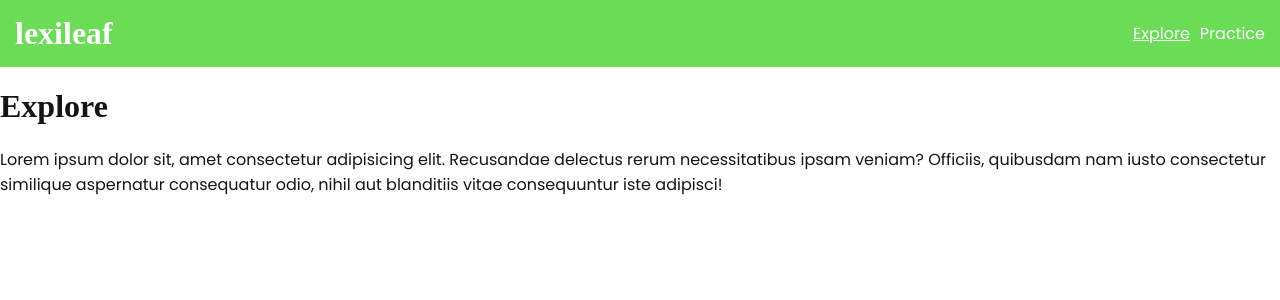
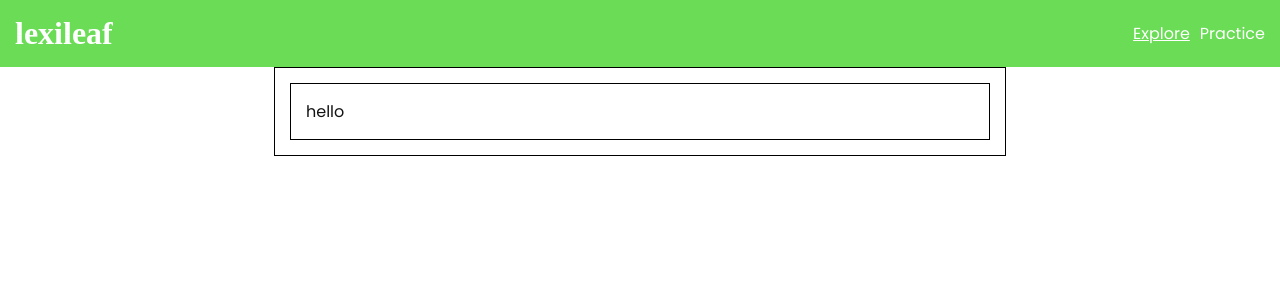
Before and after one commit to mbower00/lexileaf, a Vue app: page / in a window 1280 px wide. Shown: the top 300 px of the page. Built offline with nearby package versions, Linux system fonts and the light colour scheme; a web font is replaced by a local one.

Commit message:
new favicon, starting explore

```diff
--- a/src/App.vue
+++ b/src/App.vue
@@ -3,10 +3,11 @@
     <div class="header-title-container">
       <h1 class="header-title">lexileaf</h1>
       <div class="header-hamburger-container">
-        <HamburgerButton />
+        <HamburgerButton @hamburgerToggled="setIsNavOpen" />
       </div>
     </div>
-    <nav class="header-nav">
+    <!-- using code from https://vuejs.org/guide/essentials/class-and-style.html#class-and-style-bindings -->
+    <nav :class="{ 'header-nav': true, collapseNav: !isNavOpen }">
       <router-link class="header-link" to="/">Explore</router-link>
       <router-link class="header-link" to="/practice">Practice</router-link>
     </nav>
@@ -20,7 +21,17 @@ import HamburgerButton from "./components/HamburgerButton.vue"
 export default {
   components: {
     HamburgerButton
-  }
+  },
+  data() {
+    return {
+      isNavOpen: false
+    }
+  },
+  methods: {
+    setIsNavOpen(isX) {
+      this.isNavOpen = isX
+    }
+  },
 }
 </script>
 
@@ -38,6 +49,11 @@ export default {
   flex-direction: column;
   text-align: center;
   padding: 0 15px 15px 15px;
+}
+
+/* using code from https://www.w3schools.com/cssref/css_selectors.php */
+.header-nav.collapseNav {
+  display: none;
 }
 
 .header-hamburger-container {
@@ -72,6 +88,10 @@ export default {
     display: flex;
   }
 
+  .header-nav.collapseNav {
+    display: flex;
+  }
+
   .header-nav {
     flex-direction: row;
     /* using code from https://developer.mozilla.org/en-US/docs/Web/CSS/CSS_flexible_box_layout/Aligning_items_in_a_flex_container */
--- a/src/components/HamburgerButton.vue
+++ b/src/components/HamburgerButton.vue
@@ -10,6 +10,7 @@
 
 <script>
 export default {
+  emits: ["hamburgerToggled"],
   data() {
     return {
       isX: false
@@ -18,7 +19,7 @@ export default {
   methods: {
     toggleHamburger() {
       this.isX = !this.isX
-      console.log(this.isX)
+      this.$emit("hamburgerToggled", this.isX)
     }
   },
 }
--- /dev/null
+++ b/src/components/SearchBar.vue
@@ -0,0 +1,17 @@
+<template>
+  <div>
+
+  </div>
+</template>
+
+<script>
+export default {
+  data() {
+    return {
+      key: value
+    }
+  },
+}
+</script>
+
+<style scoped></style>
--- a/src/views/ExploreView.vue
+++ b/src/views/ExploreView.vue
@@ -1,10 +1,31 @@
 <template>
-  <div>
-    <h1>Explore</h1>
-    <p>
-      Lorem ipsum dolor sit, amet consectetur adipisicing elit. Recusandae delectus rerum necessitatibus ipsam veniam?
-      Officiis, quibusdam nam iusto consectetur similique aspernatur consequatur odio, nihil aut blanditiis vitae
-      consequuntur iste adipisci!
-    </p>
+  <div class="view-container">
+    <div>
+
+      hello
+    </div>
   </div>
 </template>
+
+<script>
+import SearchBar from "../components/SearchBar.vue"
+
+export default {
+  components: { SearchBar }
+}
+</script>
+
+<style scoped>
+div {
+  border: 1px solid black;
+  margin: 0 auto;
+  padding: 15px;
+}
+
+/* using code from https://www.w3schools.com/css/css3_mediaqueries.asp */
+@media (min-width: 426px) {
+  .view-container {
+    max-width: 700px;
+  }
+}
+</style>
```
Also changed, not shown: 1 other file (tests, documents, lock files or other folders).
